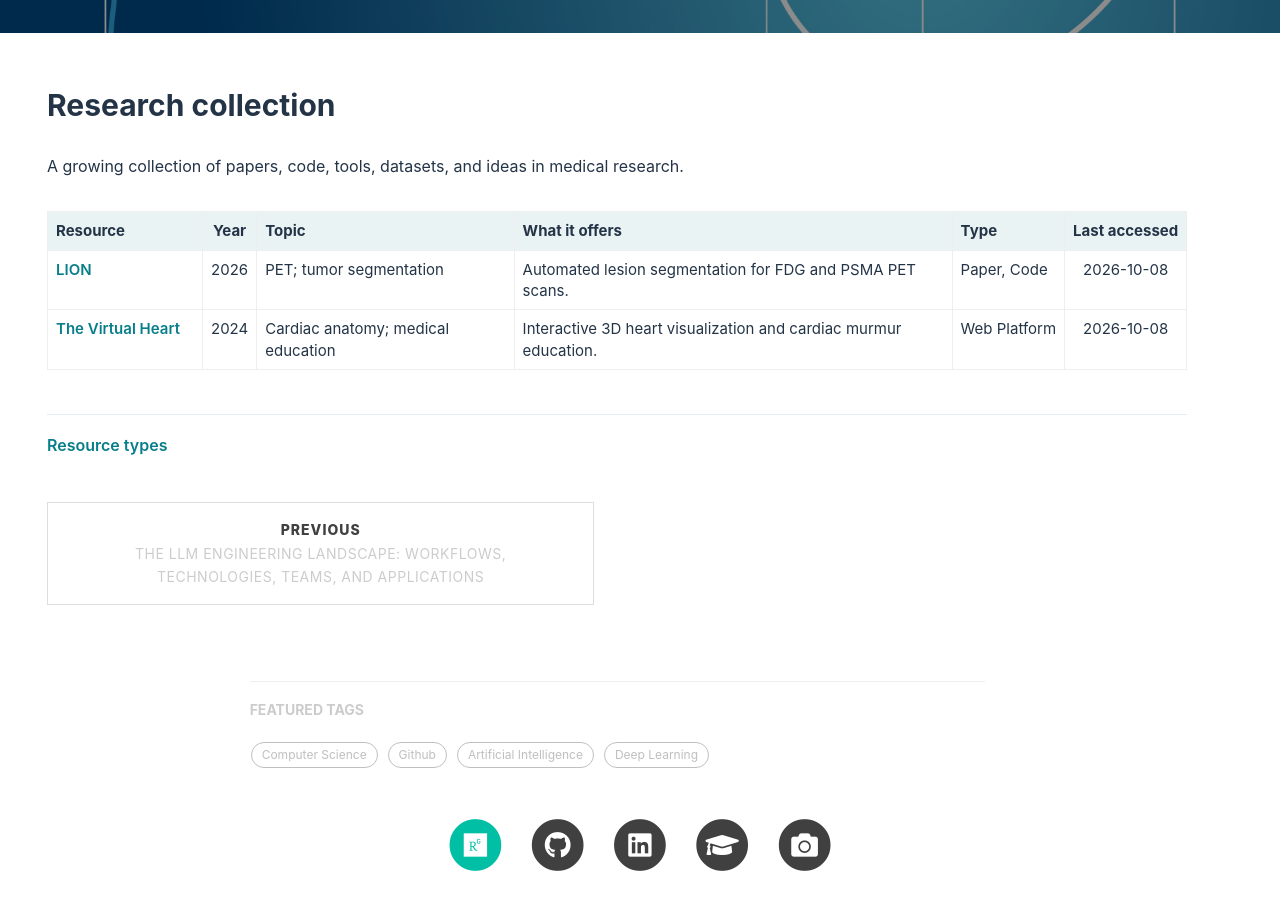
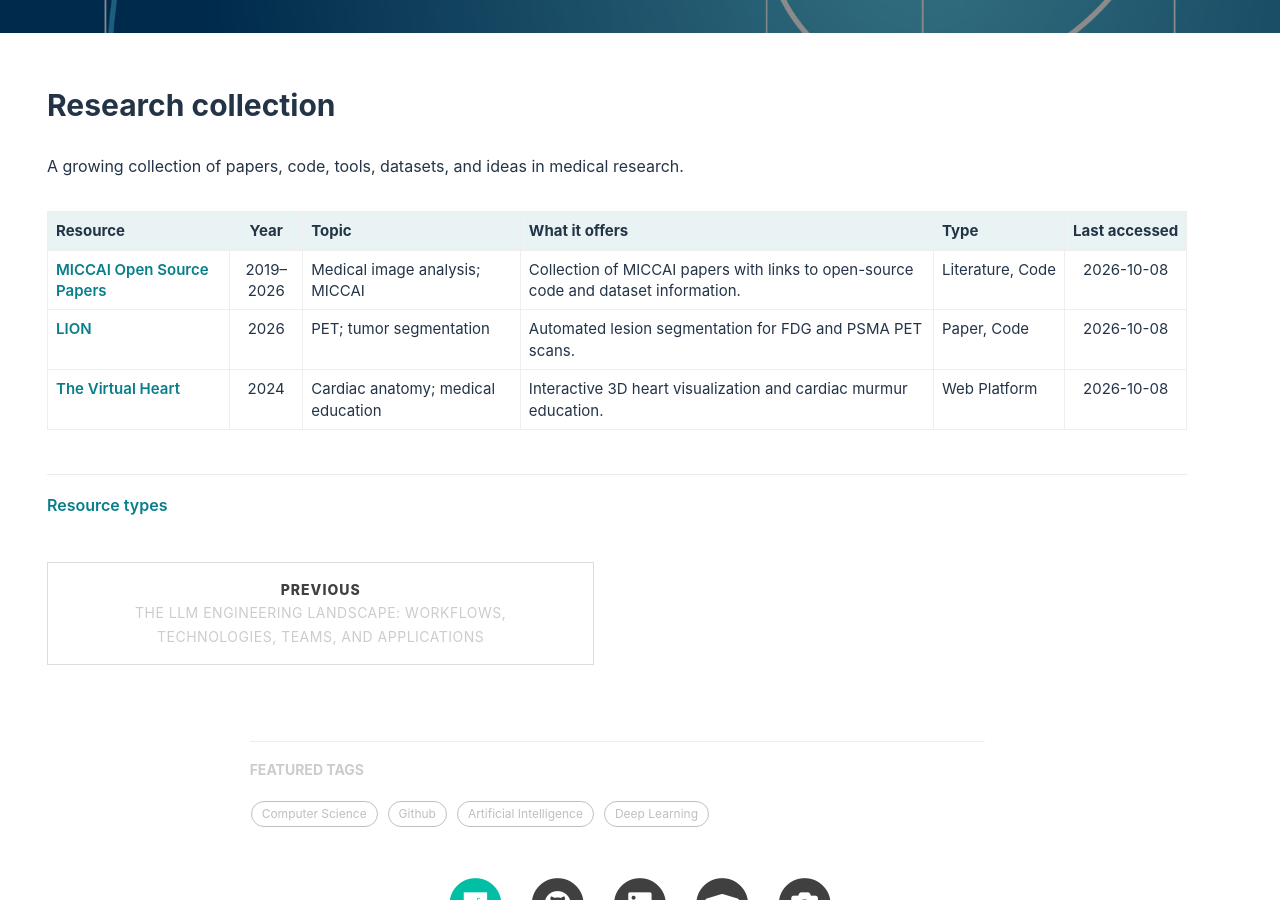
Before and after one commit to jizhang02/jizhang02.github.io, a Jekyll site: the page built from _posts/2026-10-08-researchnotes.markdown, in a window 1280 px wide and 900 px high, scrolled down 520 px. Built offline with Jekyll 4.4.1, drawn with Linux system fonts in a browser that asks for light colours; nearby versions of some CDN libraries; a script that is not in the unit is left out; comment, search, counter and statistics services are not loaded.

Commit message:
Add MICCAI open source papers at top of research collection

```diff
--- a/_posts/2026-10-08-researchnotes.markdown
+++ b/_posts/2026-10-08-researchnotes.markdown
@@ -25,6 +25,7 @@
 
 | Resource | Year | Topic | What it offers | Type | Last accessed |
 | :--- | :---: | :--- | :--- | :--- | :---: |
+| [MICCAI Open Source Papers](https://github.com/JunMa11/MICCAI-OpenSourcePapers) | 2019–2026 | Medical image analysis; MICCAI | Collection of MICCAI papers with links to open-source code and dataset information. | Literature, Code | 2026-10-08 |
 | [LION](https://github.com/ENHANCE-PET/LION) | 2026 | PET; tumor segmentation | Automated lesion segmentation for FDG and PSMA PET scans. | Paper, Code | 2026-10-08 |
 | [The Virtual Heart](https://thevirtualheart.com/) | 2024 | Cardiac anatomy; medical education | Interactive 3D heart visualization and cardiac murmur education. | Web Platform | 2026-10-08 |
 
```
